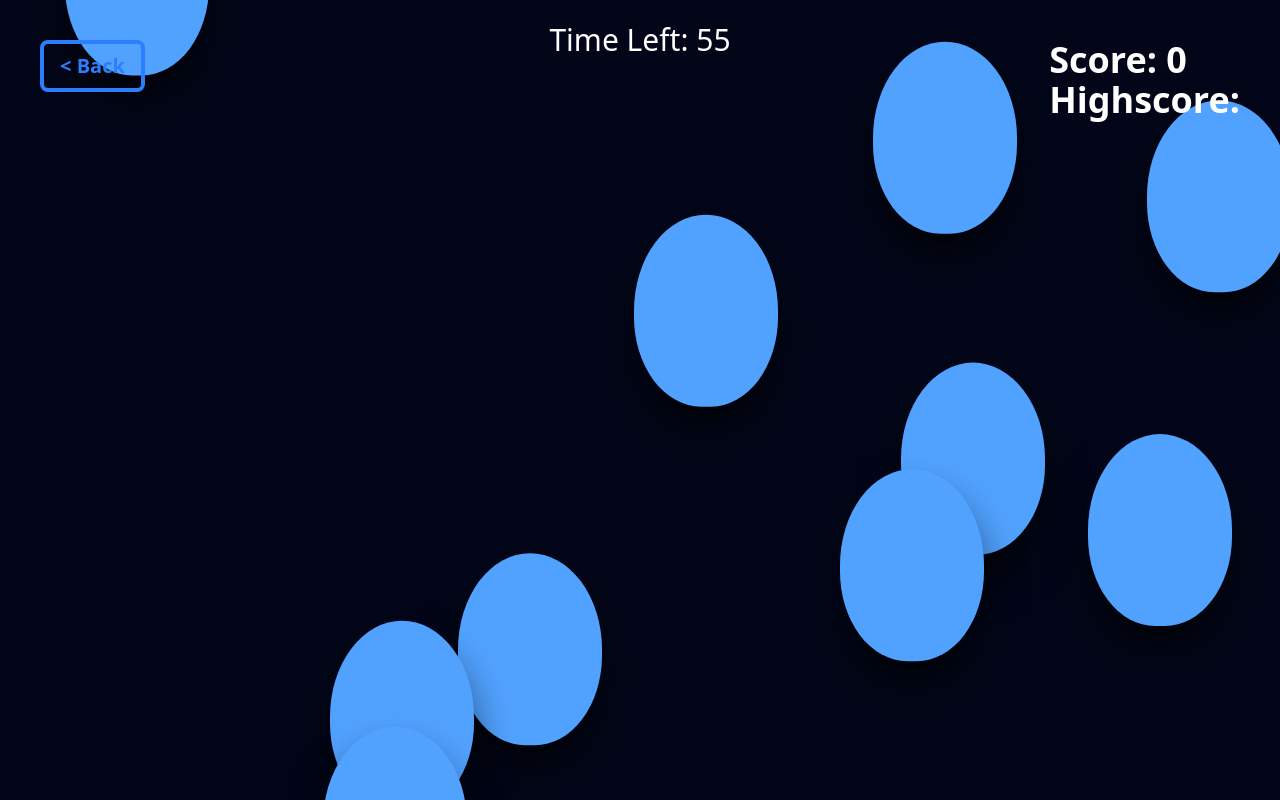
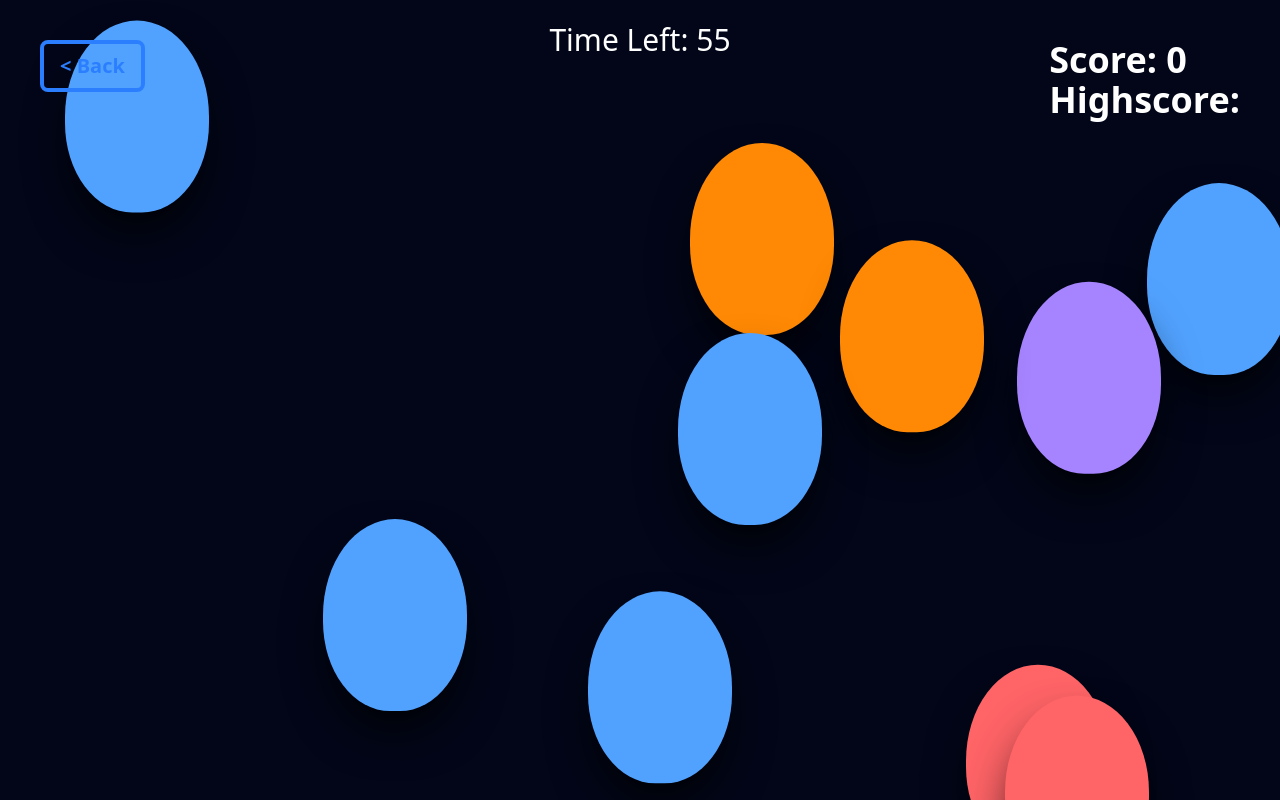
Before and after one commit to Harshil000/2-Devs, a React (Vite) app in the folder client/: page /play in a window 1280 px wide. Built offline with nearby package versions, Linux system fonts and the light colour scheme; no server answers.

Commit message:
Back to normal2

```diff
--- a/client/src/pages/GameScreen.jsx
+++ b/client/src/pages/GameScreen.jsx
@@ -56,8 +56,7 @@ const GameScreen = () => {
         const id = uuidv4()
         const ref = React.createRef()
         const left = Math.random() * 90
-        // const color = balloonColors[Math.floor((Math.random() * 10))]
-        const color = 'blue'
+        const color = balloonColors[Math.floor((Math.random() * 10))]
         const newBalloon = { id, ref, left, color }
 
         setBalloons(prev => [...prev, newBalloon])
```
